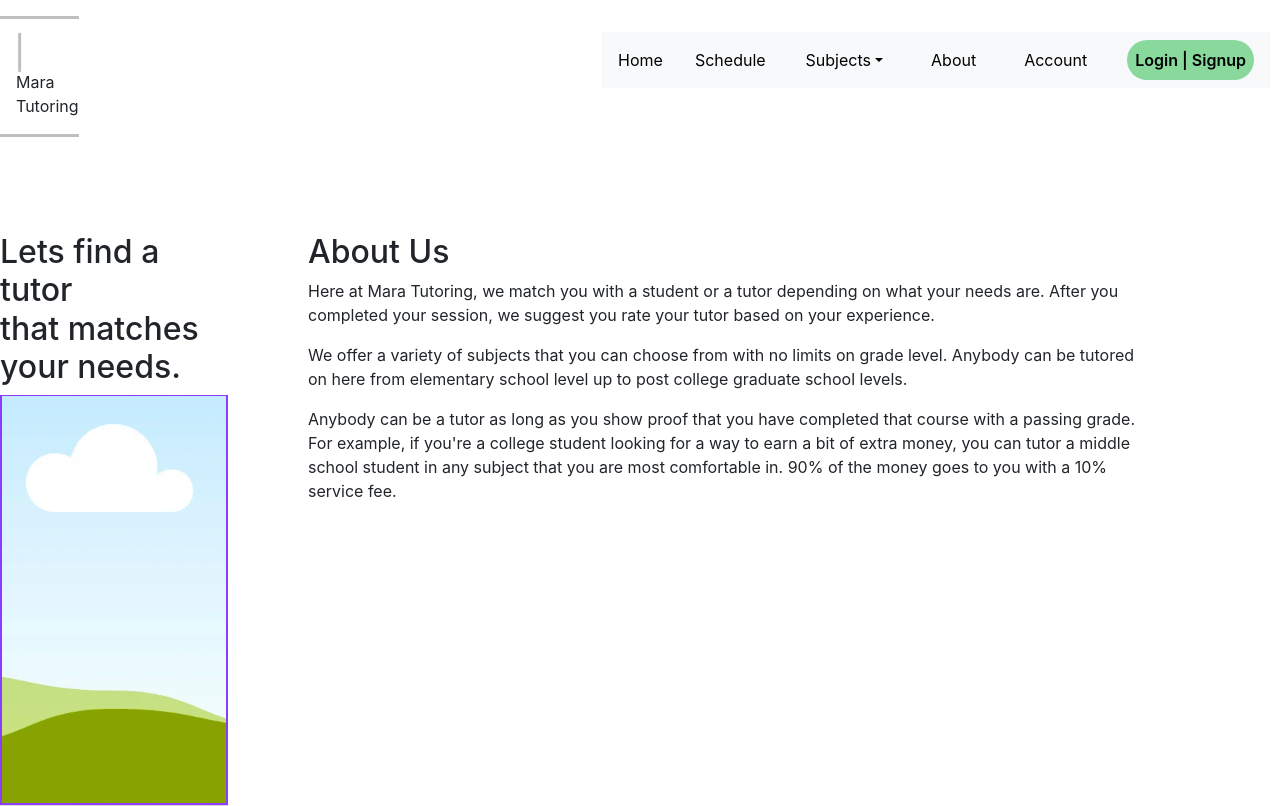
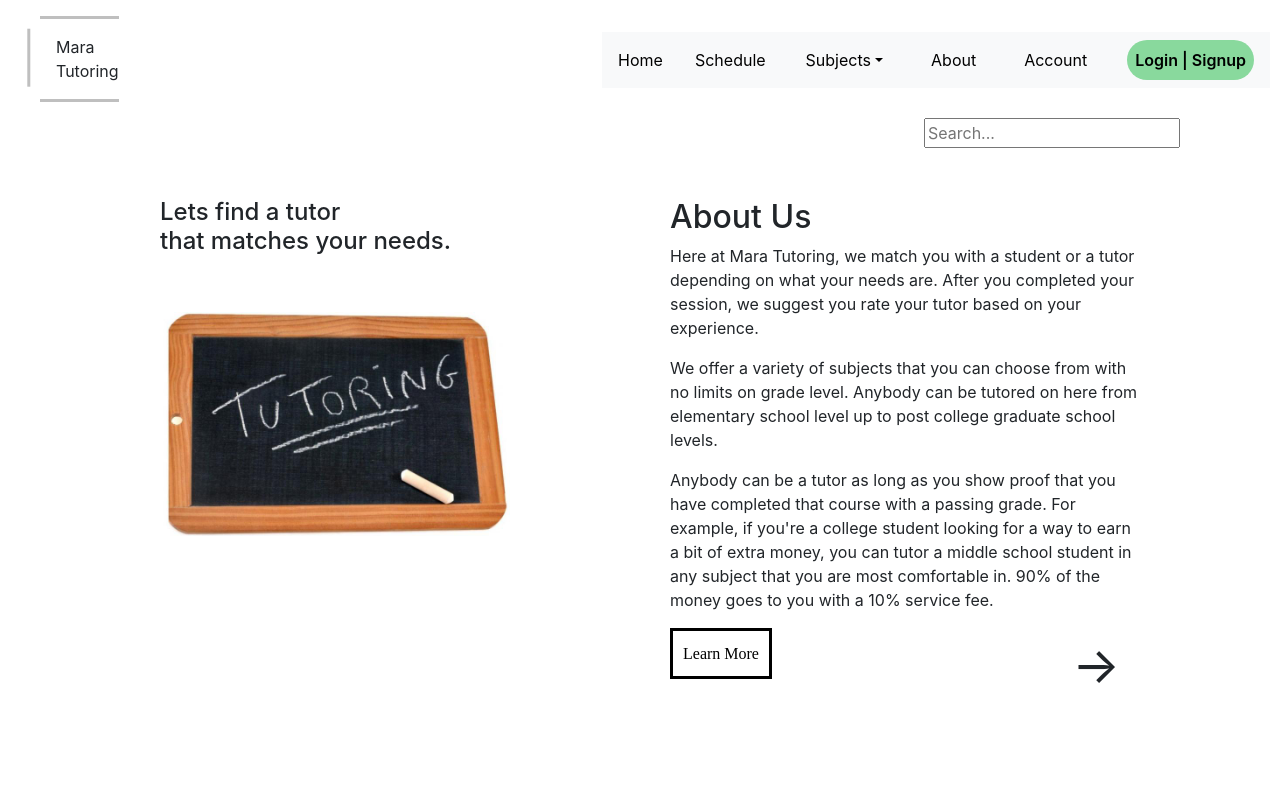
Before and after one commit to viveroa2291/Tutor, a React (Create React App) app: page /about in a window 1280 px wide. Built offline with nearby package versions, Linux system fonts and the light colour scheme.

Commit message:
About page finished
Finished the about page.. until further notice.

```diff
--- a/src/App.js
+++ b/src/App.js
@@ -1,4 +1,4 @@
-import {BrowserRouter as Router, Routes, Route} from 'react-router-dom';
+import {BrowserRouter as Router, Routes, Route, useLocation} from 'react-router-dom';
 import './App.css';
 import Header from "./components/Header";
 import Home from "./components/Home";
@@ -6,10 +6,15 @@ import About from "./components/About";
 import Auth from "./components/Auth"
 import SignUp from './components/SignUp';
 function App() {
+
+  const location = useLocation(); // Created to hide headers
+  const showHeader = location.pathname !== '/auth'; // hide the header from the auth
+  const showSignup = location.pathname !== '/signup'; // to hide the header from the signup
   return (
     <div className='container'>
-   <Header/>
 
+
+   {showHeader && showSignup && <Header/>}
 
       <Routes>
         <Route path="/" element={<Home/>} exact/>
--- a/src/components/About.js
+++ b/src/components/About.js
@@ -1,23 +1,28 @@
 import React from 'react';
-import Header from "./Header";
-import cloud from '../images/cloud.png'
+import cloud from '../images/tutoring.jpeg';
+import { Link } from 'react-router-dom';
 import './CSS/about.css';
 const About = () => {
-    <Header/>
     return (
+        <section>
+            <input className='search-bar' type="text" placeholder="Search..."/>
              <section className='section-about'>
                 <div className='left-side'>
-            <h2>Lets find a tutor <br/>that matches your needs.</h2>
-            <img src={cloud} alt="Default"/>
+                    <h4>Lets find a tutor <br/>that matches your needs.</h4>
+                    <img className='about-image' src={cloud} alt="Default"/>
                 </div>
                 <div>
                     <h2>About Us</h2>
                     <p>Here at Mara Tutoring, we match you with a student or a tutor depending on what your needs are. After you completed your session, we suggest you rate your tutor based on your experience. </p>
                     <p>We offer a variety of subjects that you can choose from with no limits on grade level. Anybody can be tutored on here from elementary school level up to post college graduate school levels. </p>
                     <p>Anybody can be a tutor as long as you show proof that you have completed that course with a passing grade. For example, if you're a college student looking for a way to earn a bit of extra money, you can tutor a middle school student in any subject that you are most comfortable in. 90% of the money goes to you with a 10% service fee. </p>
+                    <div class="learn-div">
+                        <div class="learn"> <Link class="learn-text" to="/Developers">Learn More</Link></div>
+                        <div className="arrow">&#8594;</div>
+                    </div>
                 </div>
                 </section>
-
+        </section>
     )
 }
 
--- a/src/components/CSS/about.css
+++ b/src/components/CSS/about.css
@@ -1,9 +1,45 @@
 .section-about {
     margin-top: 5rem;
+    display: flex;
+    flex-direction: row;
+    justify-content: center;
 }
 .left-side {
     display: flex;
     flex-direction: column;
-    margin-right: 5rem;
-    left: 0;
+    margin-right: 10rem;
+    margin-left: 10rem;
 }
+.search-bar {
+    position: absolute;
+    right: 100px;
+    float: right;
+}
+.about-image {
+    width: 350px;
+    margin-top: 3rem;
+}
+.learn {
+    border: black solid 3px;
+    width: fit-content;
+    padding: 10px;
+}
+.learn-text {
+    font-family: 'Times New Roman', Times, serif;
+    text-decoration: none;
+    color: black;
+}
+.learn-text:hover {
+    opacity: 30%;
+    cursor: pointer;
+}
+.learn-div {
+    display: flex;
+    flex-direction: row;
+    justify-content: space-between;
+}
+.arrow {
+    position: absolute;
+    right: 10rem;
+    font-size: 50px;
+}
--- a/src/components/CSS/header.css
+++ b/src/components/CSS/header.css
@@ -20,22 +20,21 @@ section {
 .links:hover {
     opacity: 30%;
 }
-.logo {
-}
 .text-logo {
-    margin-left: 1rem;
+    margin-left: 3.5rem;
 }
 .top-line, .bottom-line {
+    margin-left: 2.5rem;
     color: black;
     border: none;
+    left: 0;
     border-top: 3px solid black; /* change this value to set the thickness */
 }
 .vertical-line {
-    float: left;
-    left: 1.7rem;
+    position: absolute;
+    left: 0;
     top: 2.5rem;
-    margin-right: 1rem;
-    width: 50%;
+    width: 4.5%;
     rotate: 90deg;
     border: none;
     border-top: 3px solid black; /* change this value to set the thickness */
--- a/src/components/Header.js
+++ b/src/components/Header.js
@@ -14,8 +14,10 @@ const Header = () => {
         <section>
         <div class="logo">
             <hr class="top-line"/>
-            <hr class="vertical-line"/>
-            <p class="text-logo">Mara <br/> Tutoring</p>
+            <div class="logo-line">
+                <hr class="vertical-line"/>
+                <p class="text-logo">Mara <br/> Tutoring</p>
+            </div>
             <hr class="bottom-line"/>
         </div>
         <div className="navigation-div">
```
Also changed, not shown: src/images/tutoring.jpeg (added). Lines whose indentation alone changed are shown as unchanged.
